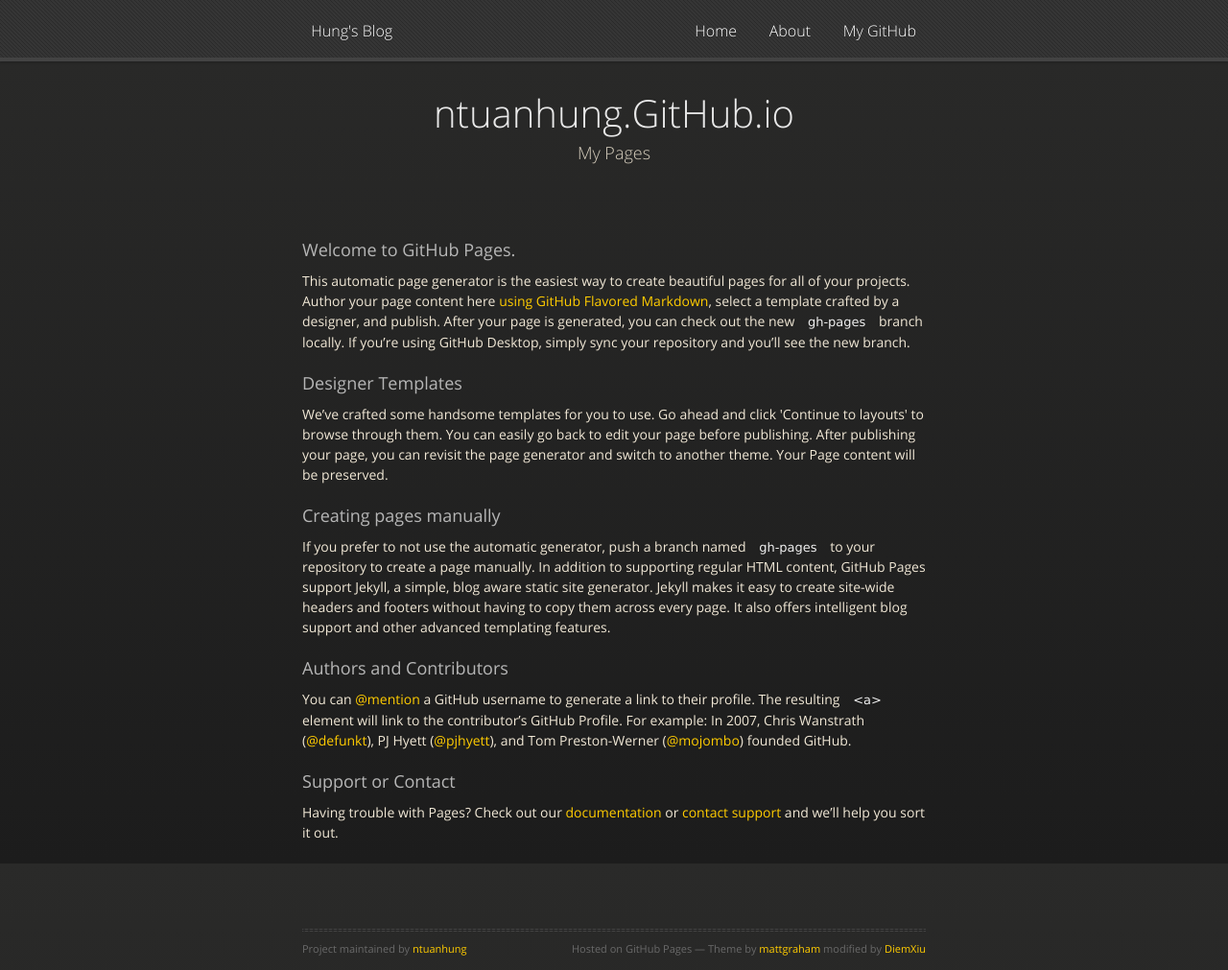
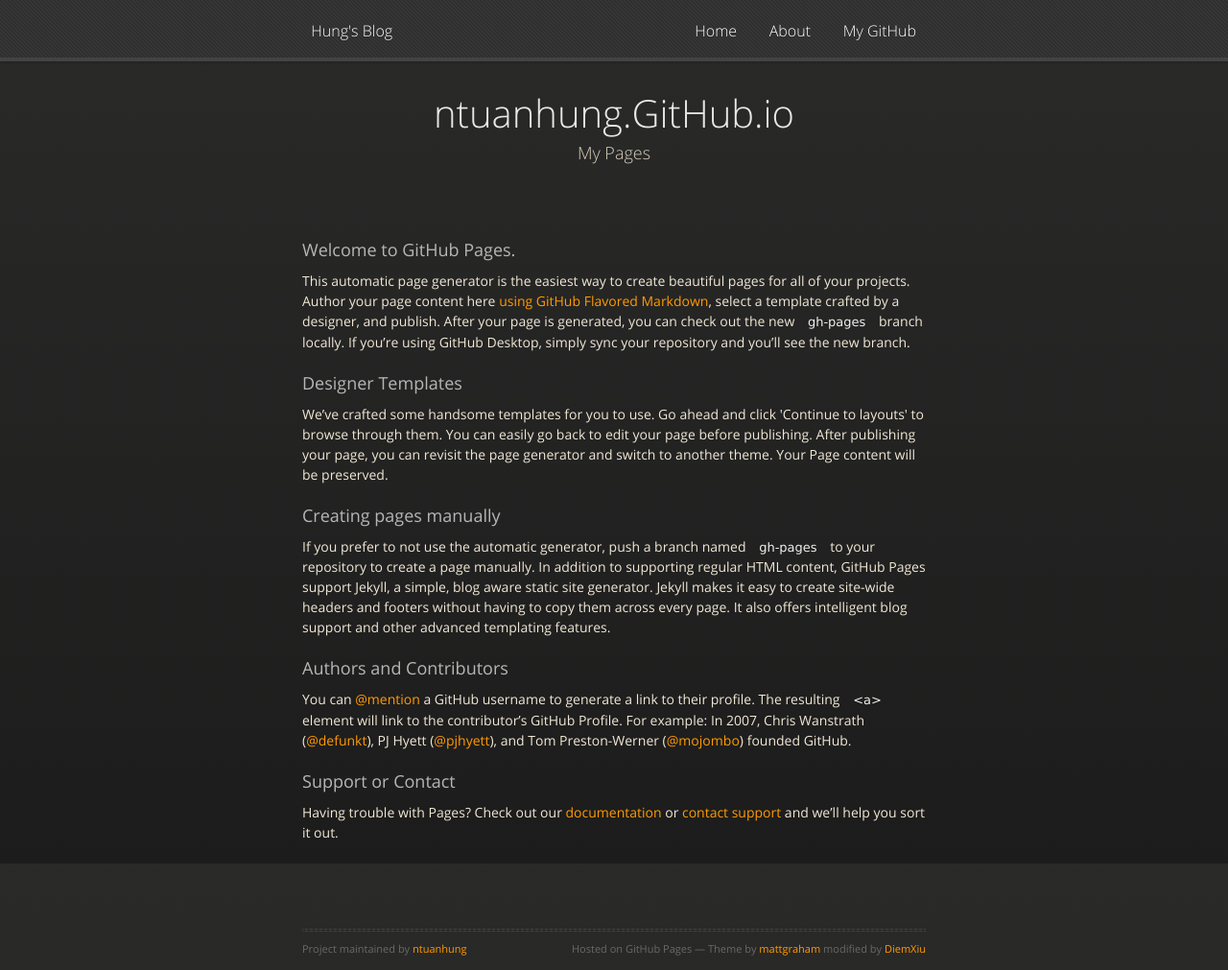
Before and after one commit to ntuanhung/ntuanhung.github.io, a Jekyll site: the page built from index.html, in a window 1280 px wide and 1011 px high. Shown: the whole window at 96% size. Built offline with Jekyll 4.4.1, drawn with Linux system fonts in a browser that asks for light colours; nearby versions of some CDN libraries.

Commit message:
Update styles.css

```diff
--- a/stylesheets/styles.css
+++ b/stylesheets/styles.css
@@ -581,7 +581,7 @@
 }
 
 a {
-  color: #ffcc00;
+  color: #ff9a00;
   font-weight: 400;
   text-decoration: none;
 }
```
